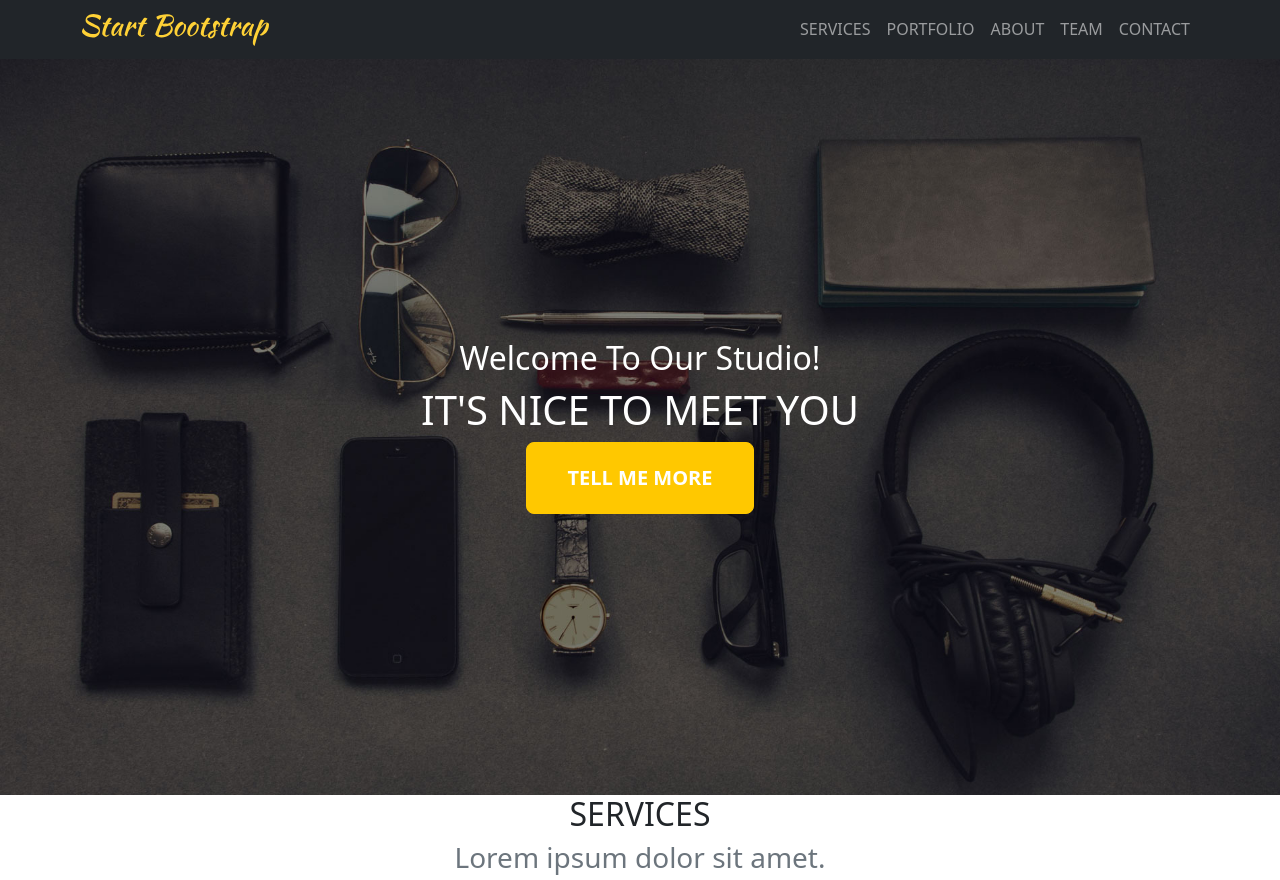
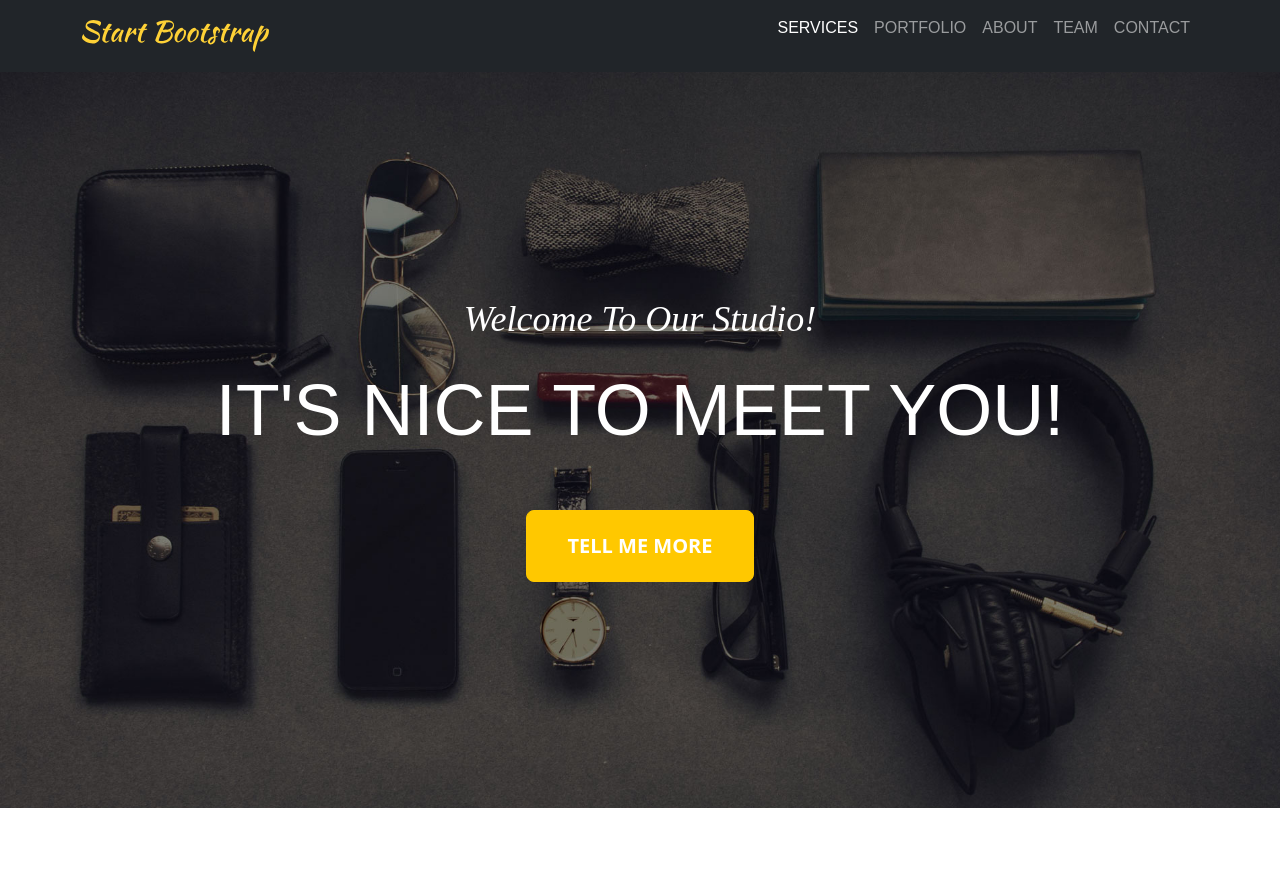
Before and after one commit to AndrewLyko/agency_layout, a website: page index.html in a window 1280 px wide. Shown: the top 880 px of the page. Drawn offline with nearby package versions, Linux system fonts and the light colour scheme; files that its build step writes are made by us from their sources.

Commit message:
fonts and custom styling for previous sections

```diff
--- a/assets/scss/custom_cls.scss
+++ b/assets/scss/custom_cls.scss
@@ -7,6 +7,52 @@
   margin-bottom: rem(100px);
 }
 
-.bg-background-img{
+.bg-background-img {
   background-image: url("#{$img-path}form_bg.png");
 }
+
+.page-section {
+  padding: 6rem 0;
+}
+
+.title {
+  font-family: "Montserrat bold", sans-serif;
+  font-size: rem(40px);
+}
+
+.nav-link {
+  font-family: "Montserrat regular", sans-serif;
+  margin-bottom: 1rem;
+}
+
+.subtitle {
+  font-family: "Roboto slab", serif;
+  font-style: italic;
+  font-weight: 400;
+  font-size: rem(16px);
+  margin-bottom: rem(64px);
+  line-height: 1.2;
+}
+
+h1, h2, h4 {
+  font-family: "Montserrat bold", sans-serif;
+}
+
+p {
+  font-family: "Roboto slab", serif;
+}
+
+.hdl-intro {
+  font-family: "Montserrat bold", sans-serif;
+  font-size: rem(72px);
+  line-height: 1;
+  margin-bottom: rem(64px);
+}
+
+.hdl-sub-intro {
+  font-family: "Roboto slab", serif;
+  font-style: italic;
+  margin-bottom: rem(32px);
+  font-size: rem(36px);
+
+}
--- /dev/null
+++ b/assets/scss/fonts.scss
@@ -0,0 +1,32 @@
+@font-face {
+  font-family: 'Montserrat bold';
+  src: url('#{$fa-font-path}montserrat-bold-webfont.woff2') format('woff2'),
+  url('#{$fa-font-path}montserrat-bold-webfont.woff') format('woff');
+  font-weight: normal;
+  font-style: normal;
+
+}
+
+
+
+
+@font-face {
+  font-family: 'Montserrat regular';
+  src: url('#{$fa-font-path}montserrat-regular-webfont.woff2') format('woff2'),
+  url('#{$fa-font-path}montserrat-regular-webfont.woff') format('woff');
+  font-weight: normal;
+  font-style: normal;
+
+}
+
+
+
+
+@font-face {
+  font-family: 'Roboto slab';
+  src: url('#{$fa-font-path}robotoslab-regular-webfont.woff2') format('woff2'),
+  url('#{$fa-font-path}robotoslab-regular-webfont.woff') format('woff');
+  font-weight: normal;
+  font-style: normal;
+
+}
--- a/index.html
+++ b/index.html
@@ -7,7 +7,7 @@
     <meta http-equiv="X-UA-Compatible" content="ie=edge">
     <link rel="stylesheet" href="./assets/css/main.css">
     <script src="./node_modules/bootstrap/dist/js/bootstrap.min.js"></script>
-    <title>Agency_layout</title>
+    <title>Agency layout</title>
 </head>
 <body>
 
@@ -32,7 +32,7 @@
              id="navbarTogglerDemo02">
             <ul class="navbar-nav ms-auto py-4 py-lg-0 text-uppercase">
                 <li class="nav-item">
-                    <a class="nav-link" href="#">Services</a>
+                    <a class="nav-link active" href="#">Services</a>
                 </li>
                 <li class="nav-item">
                     <a class="nav-link" href="#">Portfolio</a>
@@ -56,7 +56,7 @@
         <div class="row">
             <div class="col d-flex flex-nowrap flex-column justify-content-center align-items-center intro__content text-center">
                 <h2 class="text-white hdl-sub-intro">Welcome To Our Studio!</h2>
-                <h1 class="text-uppercase text-white hdl-intro">It's nice to meet you</h1>
+                <h1 class="text-uppercase text-white hdl-intro">It's nice to meet you!</h1>
                 <button type="button"
                         class="btn btn-primary py-1-25 px-2-25 fw-bold btn-lg text-uppercase text-white">Tell me more
                 </button>
@@ -113,7 +113,7 @@
         </div>
     </section>
 
-    <section class="bg-light">
+    <section class="bg-light page-section">
         <div class="container">
             <div class="col text-center">
                 <h2 class="title text-uppercase">Portfolio</h2>
@@ -225,7 +225,7 @@
             <div class="col-md-2 offset-md-5">
                 <img src="./assets/images/about_2.jpeg" alt="about_img" class="rounded-circle img-fluid">
             </div>
-            <div class="col-md-5 text-end">
+            <div class="col-md-5">
                 <h4><span class="d-block">March 2011</span>An Agency is Born</h4>
                 <p>Lorem ipsum dolor sit amet, consectetur adipisicing elit. Ad architecto atque cum debitis distinctio,
                     dolore ea error esse facilis in incidunt quae repellat, repudiandae voluptatum!</p>
@@ -246,7 +246,7 @@
             <div class="col-md-2 offset-md-5">
                 <img src="./assets/images/about_4.jpeg" alt="about_img" class="rounded-circle img-fluid">
             </div>
-            <div class="col-md-5 text-end">
+            <div class="col-md-5">
                 <h4><span class="d-block">July 2022</span>Phase Two Expansion</h4>
                 <p>Lorem ipsum dolor sit amet, consectetur adipisicing elit. Ad architecto atque cum debitis distinctio,
                     dolore ea error esse facilis in incidunt quae repellat, repudiandae voluptatum!</p>
@@ -254,12 +254,12 @@
         </div>
         <div class="row mb-100">
             <div class="col-md-2 offset-md-5">
-                <span>Be Part Of Our Story!</span>
+                <span class="d-block">Be Part Of Our Story!</span>
             </div>
         </div>
     </section>
 
-    <section class="bg-dark bg-background-img">
+    <section class="bg-dark bg-background-img page-section">
         <div class="container">
             <div class="row">
                 <div class="col text-center">
@@ -286,7 +286,8 @@
                     <div class="form-floating h-100">
                         <label for="FormControlTextarea" class="form-label">Type your message</label>
                         <textarea class="form-control h-100" id="FormControlTextarea" rows="6"
-                                  placeholder="Your message"></textarea>
+                                  placeholder="Your message">
+                        </textarea>
                     </div>
                 </div>
                 <div class="col-12 text-center mt-5 mb-5 ">
```
Also changed, not shown: assets/webfonts/montserrat-bold-webfont.woff (added), assets/webfonts/montserrat-bold-webfont.woff2 (added), assets/webfonts/montserrat-regular-webfont.woff (added), assets/webfonts/montserrat-regular-webfont.woff2 (added), assets/webfonts/robotoslab-regular-webfont.woff (added), assets/webfonts/robotoslab-regular-webfont.woff2 (added).
